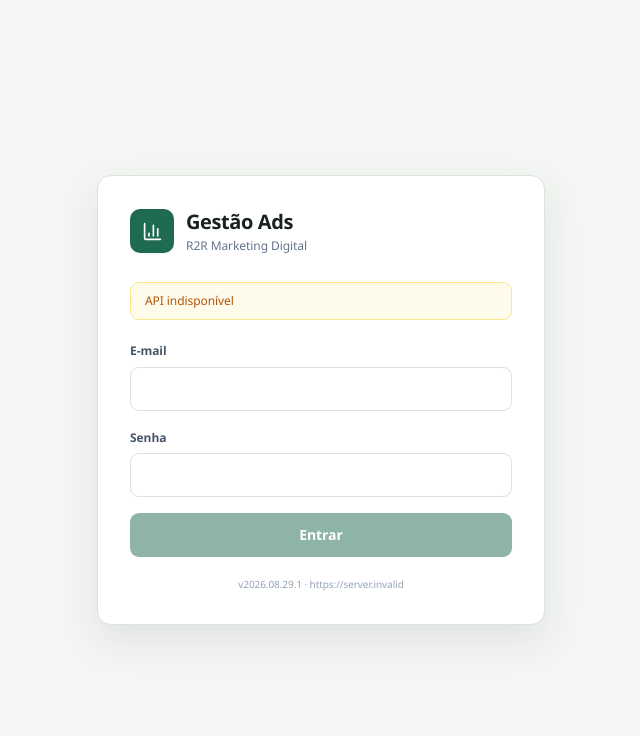
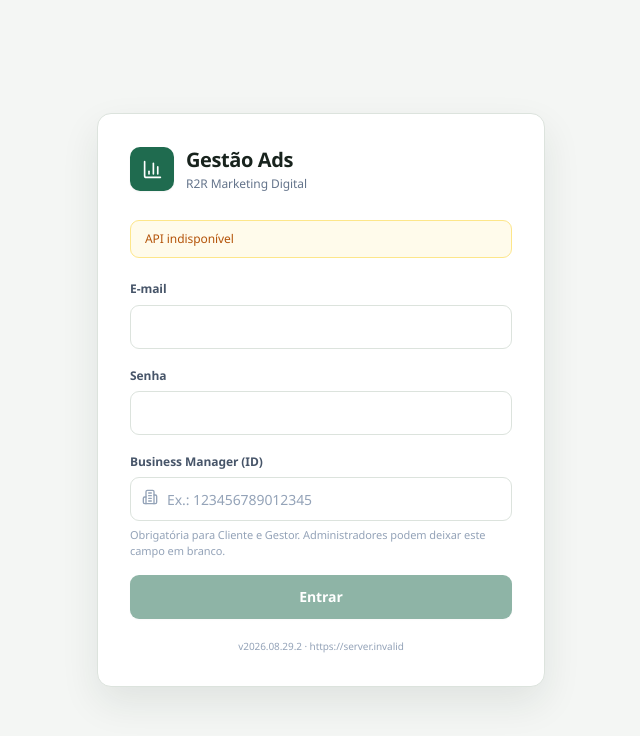
Before and after one commit to RuanMarcos38/Meta-ads, a React (Vite) app in the folder apps/web/: page /login in a window 1280 px wide. Shown: the top 736 px of the page, without its empty margins (319-959 px from the left). Built offline with nearby package versions, Linux system fonts and the light colour scheme; no server answers.

Commit message:
feat: require BM context for tenant login

```diff
--- a/apps/web/src/pages/Login.tsx
+++ b/apps/web/src/pages/Login.tsx
@@ -1,11 +1,11 @@
 import { useEffect, useState } from 'react';
 import axios from 'axios';
-import { BarChart3 } from 'lucide-react';
+import { BarChart3, Building2 } from 'lucide-react';
 import { useNavigate } from 'react-router-dom';
 import { api, apiBaseURL } from '../api';
 import { useAuth } from '../store';
 
-const BUILD_ID = '2026.08.29.1';
+const BUILD_ID = '2026.08.29.2';
 
 type ApiErrorPayload = {
   error?: {
@@ -19,6 +19,7 @@ type ApiState = 'checking' | 'online' | 'database-error' | 'offline';
 export default function Login() {
   const [email, setEmail] = useState('');
   const [password, setPassword] = useState('');
+  const [businessId, setBusinessId] = useState('');
   const [error, setError] = useState('');
   const [loading, setLoading] = useState(false);
   const [apiState, setApiState] = useState<ApiState>('checking');
@@ -58,9 +59,10 @@ export default function Login() {
     setLoading(true);
 
     try {
-      const { data } = await api.post('/auth/login', {
+      const { data } = await api.post('/auth/login-bm', {
         email: email.trim().toLowerCase(),
         password,
+        ...(businessId.trim() ? { businessId: businessId.trim() } : {}),
       });
 
       const token = data?.data?.token;
@@ -81,13 +83,22 @@ export default function Login() {
       const status = caughtError.response?.status;
       const payload = caughtError.response?.data as ApiErrorPayload | undefined;
       const apiMessage = payload?.error?.message;
+      const apiCode = payload?.error?.code;
 
       if (!caughtError.response) {
         setError('Não foi possível conectar à API. O backend está offline ou o domínio da API está incorreto.');
+      } else if (apiCode === 'BM_REQUIRED') {
+        setError('Informe o ID da Business Manager vinculada ao seu acesso.');
+      } else if (apiCode === 'BM_NOT_LINKED') {
+        setError('Seu usuário ainda não possui uma BM vinculada. Solicite a configuração ao administrador.');
+      } else if (apiCode === 'INVALID_BM') {
+        setError('A BM informada não pertence a este usuário.');
+      } else if (apiCode === 'BM_WITHOUT_ACCOUNTS') {
+        setError('Sua BM ainda não possui contas Meta autorizadas no sistema.');
       } else if (status === 401) {
         setError(adminReady === false
           ? 'Nenhum administrador ativo foi encontrado no banco. O acesso inicial precisa ser criado no backend.'
-          : 'E-mail ou senha inválidos.');
+          : 'E-mail, senha ou BM inválidos.');
       } else if (status === 429) {
         setError('Muitas tentativas de acesso. Aguarde um minuto e tente novamente.');
       } else if (status === 503 || payload?.error?.code === 'DATABASE_UNAVAILABLE') {
@@ -158,12 +169,30 @@ export default function Login() {
             className="mb-4 mt-1.5 h-11 w-full rounded-[9px] border border-brand-border bg-white px-3.5 text-sm text-slate-800 outline-none transition-colors focus:border-[#91b19f]"
           />
 
+          <label className="text-xs font-semibold text-slate-600" htmlFor="businessId">Business Manager (ID)</label>
+          <div className="relative mt-1.5">
+            <Building2 className="pointer-events-none absolute left-3 top-3 text-slate-400" size={16} />
+            <input
+              id="businessId"
+              type="text"
+              inputMode="numeric"
+              autoComplete="off"
+              value={businessId}
+              onChange={(event) => setBusinessId(event.target.value)}
+              placeholder="Ex.: 123456789012345"
+              className="h-11 w-full rounded-[9px] border border-brand-border bg-white pl-9 pr-3.5 text-sm text-slate-800 outline-none transition-colors placeholder:text-slate-400 focus:border-[#91b19f]"
+            />
+          </div>
+          <p className="mb-4 mt-1.5 text-[11px] leading-4 text-slate-400">
+            Obrigatória para Cliente e Gestor. Administradores podem deixar este campo em branco.
+          </p>
+
           {error && <p className="mb-3 rounded-[8px] border border-red-200 bg-red-50 px-3 py-2 text-sm text-red-700" role="alert">{error}</p>}
           <button
             disabled={loading || apiState === 'offline' || apiState === 'database-error'}
             className="h-11 w-full rounded-[9px] bg-brand-blue text-sm font-bold text-white shadow-sm transition-colors hover:bg-brand-purple disabled:cursor-not-allowed disabled:opacity-50"
           >
-            {loading ? 'Entrando...' : 'Entrar'}
+            {loading ? 'Validando acesso...' : 'Entrar'}
           </button>
           <p className="mt-5 break-all text-center text-[10px] text-slate-400">
             v{BUILD_ID} · {apiBaseURL}
```
